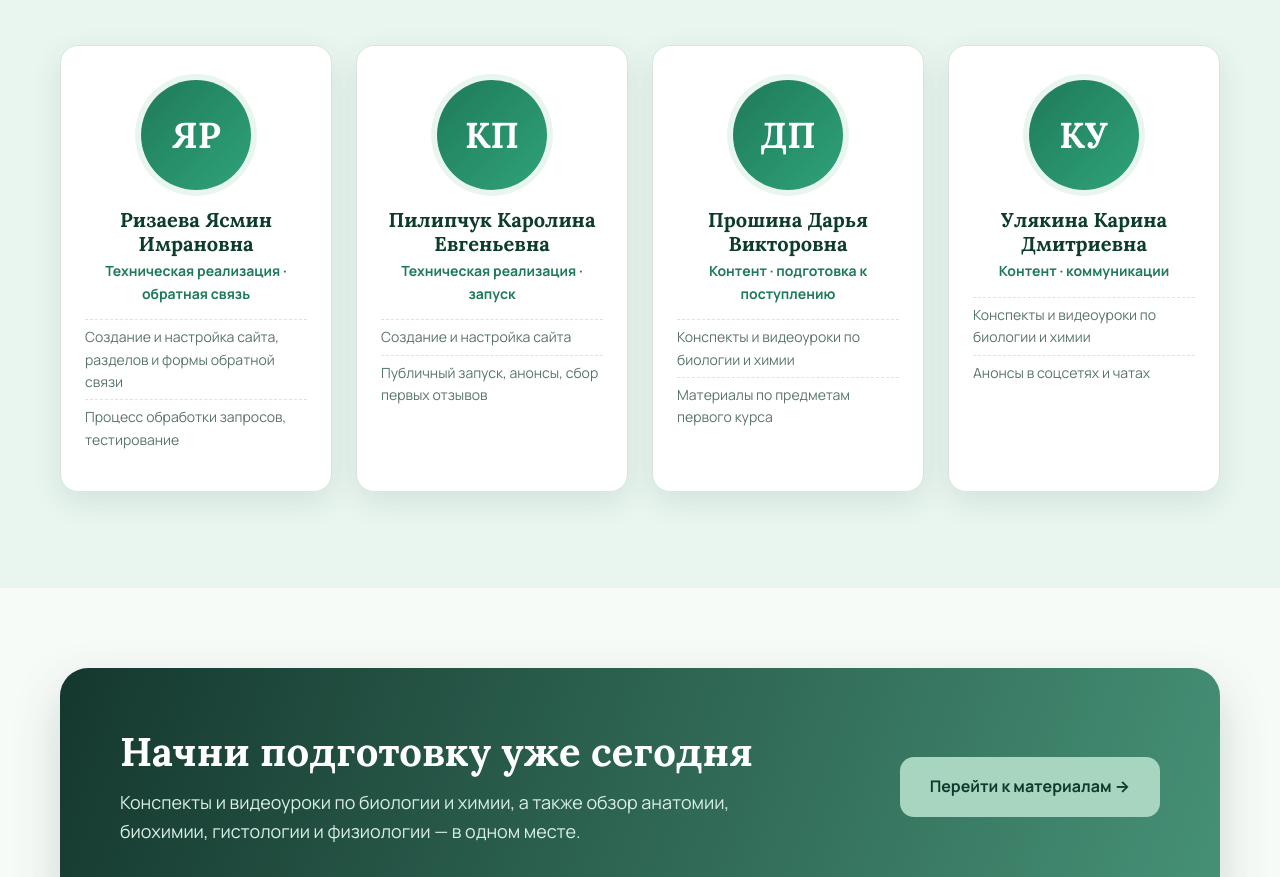
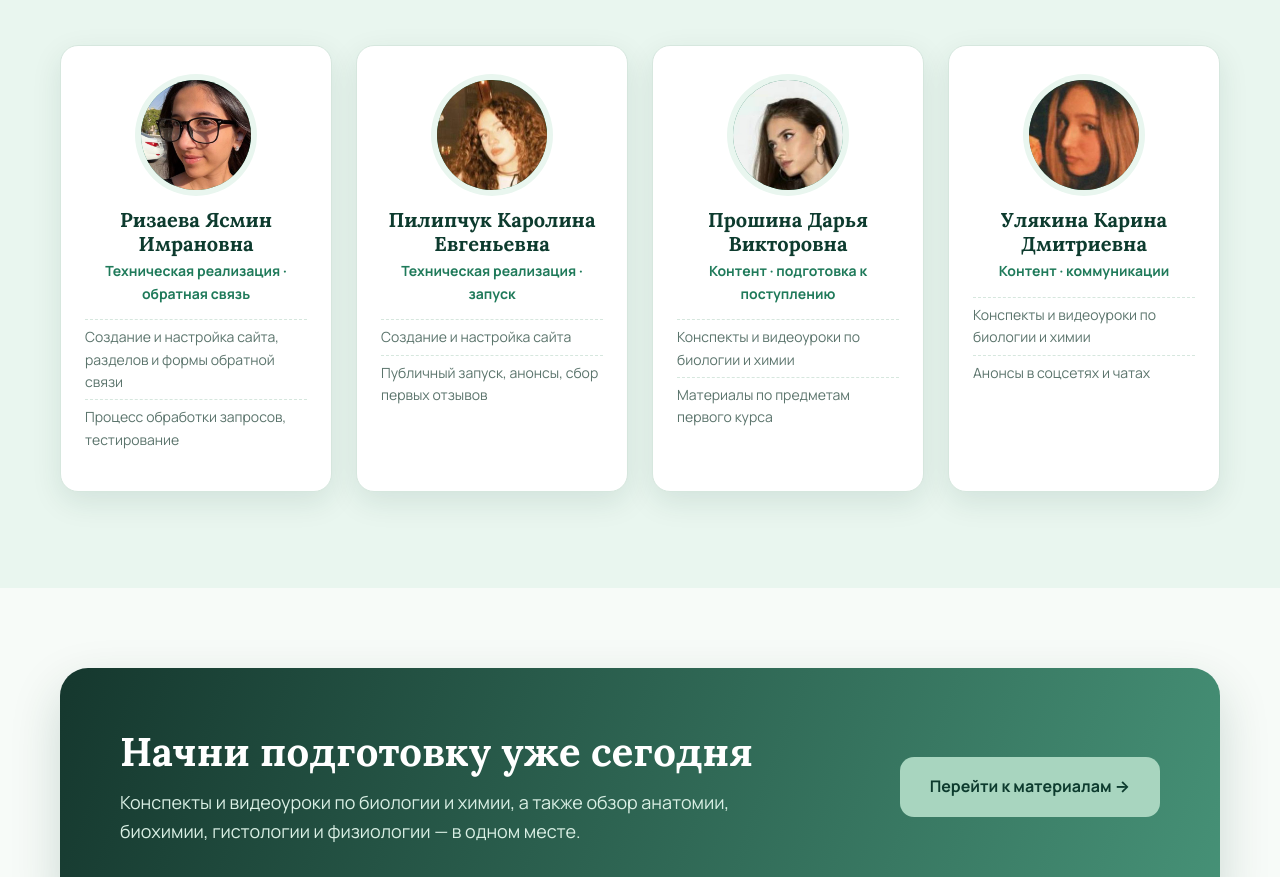
Before and after one commit to moskalikigor092-hue/medstart, a plain HTML site: page index.html in a window 1280 px wide. Shown: the part 8767-9644 px from the top of the page. Drawn offline with Linux system fonts and the light colour scheme.

Commit message:
Add team member photos
Co-Authored-By: Claude Opus 5.5 <noreply@anthropic.com>
Claude-Session: https://claude.ai/code/session_01CfWVQZZcZou1g5PGmqydRR

```diff
--- a/index.html
+++ b/index.html
@@ -276,25 +276,25 @@
     </div>
     <div class="grid g4">
       <div class="card member reveal">
-        <div class="avatar">ЯР</div>
+        <div class="avatar"><img src="img/team/yasmin.jpg" alt="Ризаева Ясмин" loading="lazy"></div>
         <h3>Ризаева Ясмин Имрановна</h3>
         <div class="role">Техническая реализация · обратная связь</div>
         <ul><li>Создание и настройка сайта, разделов и формы обратной связи</li><li>Процесс обработки запросов, тестирование</li></ul>
       </div>
       <div class="card member reveal">
-        <div class="avatar">КП</div>
+        <div class="avatar"><img src="img/team/karolina.jpg" alt="Пилипчук Каролина" loading="lazy"></div>
         <h3>Пилипчук Каролина Евгеньевна</h3>
         <div class="role">Техническая реализация · запуск</div>
         <ul><li>Создание и настройка сайта</li><li>Публичный запуск, анонсы, сбор первых отзывов</li></ul>
       </div>
       <div class="card member reveal">
-        <div class="avatar">ДП</div>
+        <div class="avatar"><img src="img/team/dasha.jpg" alt="Прошина Дарья" loading="lazy"></div>
         <h3>Прошина Дарья Викторовна</h3>
         <div class="role">Контент · подготовка к поступлению</div>
         <ul><li>Конспекты и видеоуроки по биологии и химии</li><li>Материалы по предметам первого курса</li></ul>
       </div>
       <div class="card member reveal">
-        <div class="avatar">КУ</div>
+        <div class="avatar"><img src="img/team/karina.jpg" alt="Улякина Карина" loading="lazy"></div>
         <h3>Улякина Карина Дмитриевна</h3>
         <div class="role">Контент · коммуникации</div>
         <ul><li>Конспекты и видеоуроки по биологии и химии</li><li>Анонсы в соцсетях и чатах</li></ul>
--- a/style.css
+++ b/style.css
@@ -156,6 +156,7 @@ td:first-child{font-weight:700;color:var(--forest);width:38%}
 /* team */
 .member{text-align:center;padding:34px 24px}
 .avatar{width:110px;height:110px;border-radius:50%;margin:0 auto 18px;display:grid;place-items:center;font-family:'Lora',serif;font-size:36px;font-weight:700;color:#fff;background:linear-gradient(135deg,var(--emerald),var(--jade));box-shadow:0 0 0 6px var(--mint)}
+.avatar img{width:100%;height:100%;object-fit:cover;border-radius:50%}
 .member h3{font-size:20px;margin-bottom:4px}
 .member .role{color:var(--emerald);font-weight:700;font-size:14px;margin-bottom:14px}
 .member p{font-size:15px;text-align:left}
```
Also changed, not shown: img/team/dasha.jpg (added), img/team/karina.jpg (added), img/team/karolina.jpg (added), img/team/yasmin.jpg (added).
